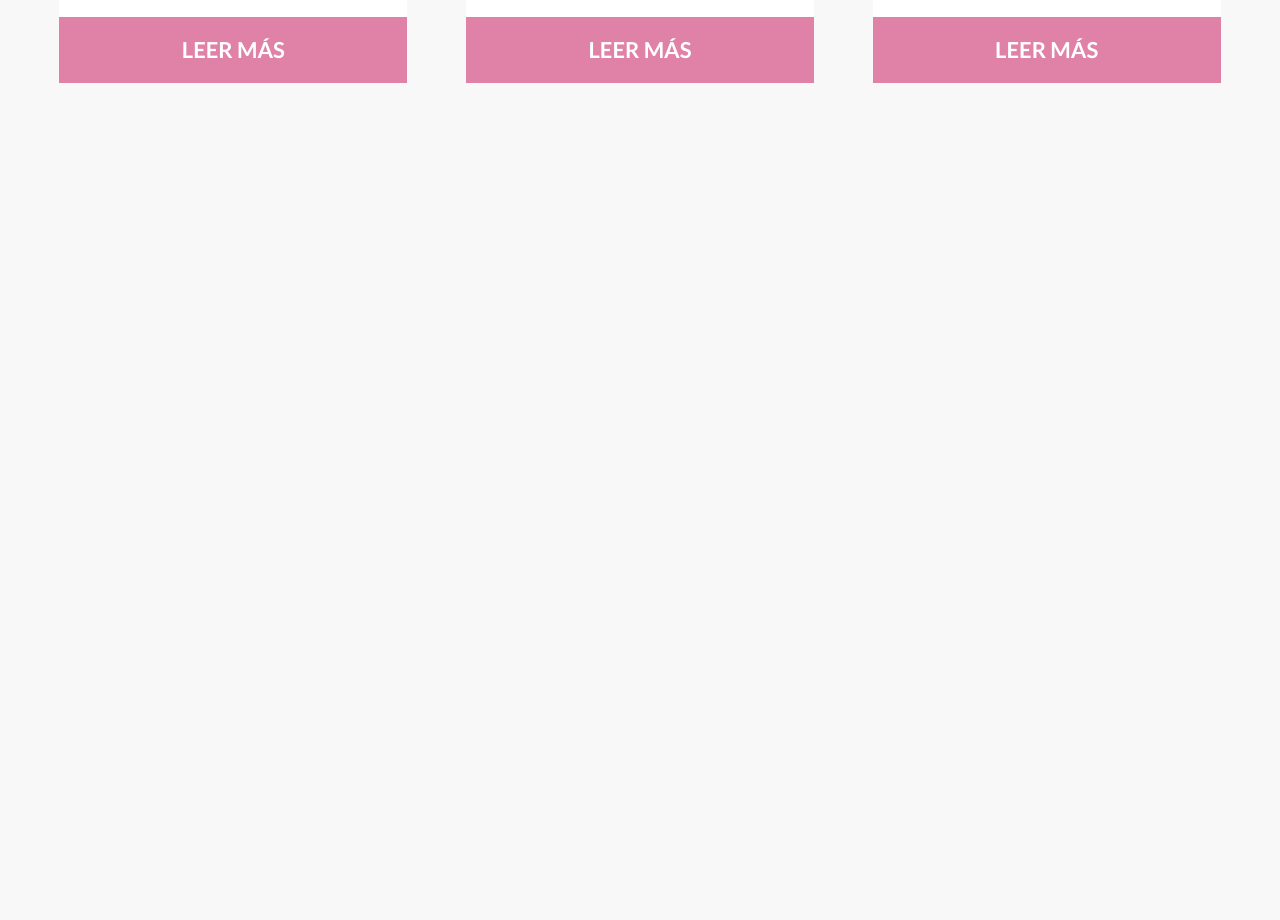
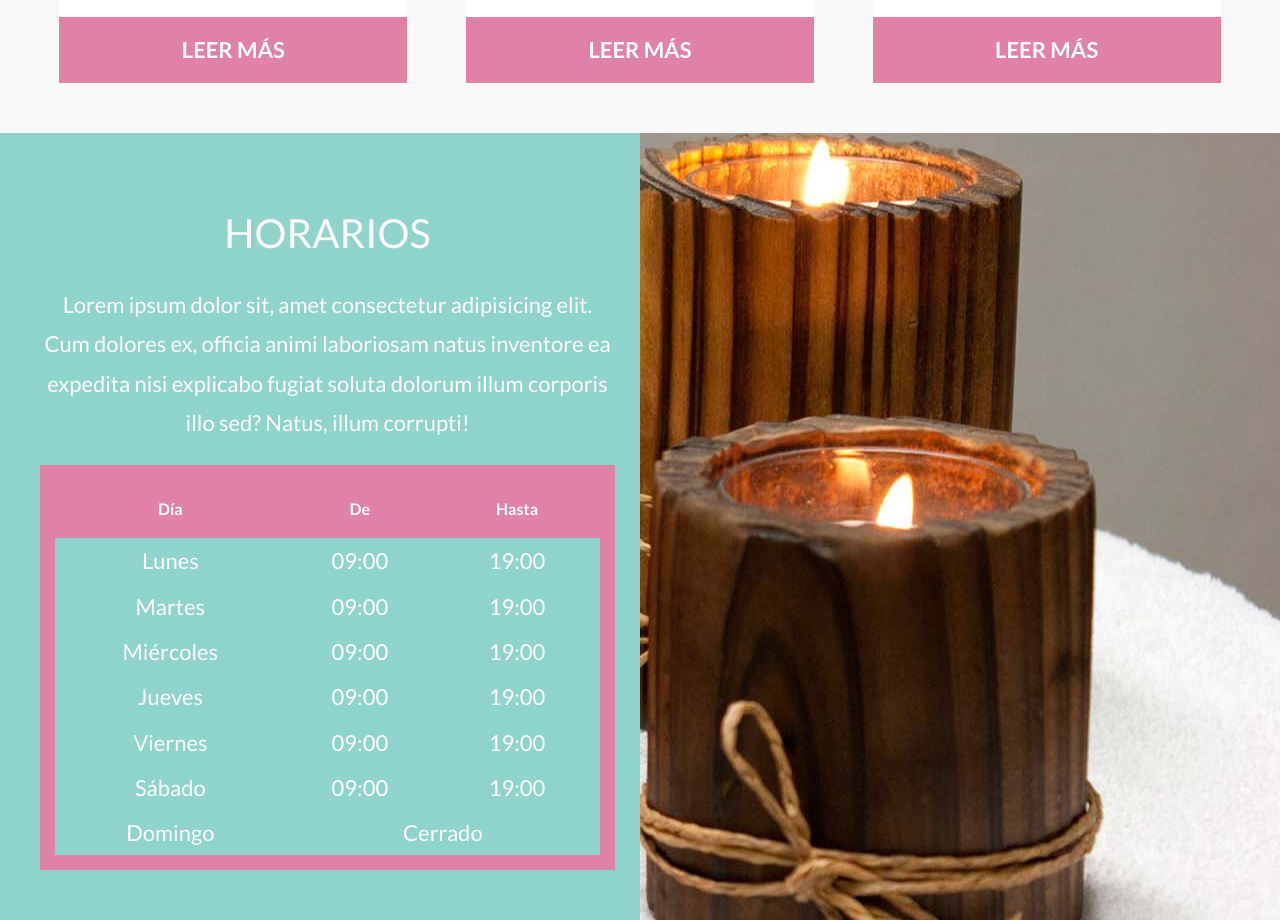
Before and after one commit to JuliGeralDev/carolina_spa, a website: page index.html in a window 1280 px wide. Shown: the part 860-1780 px from the top of the page. Before the commit the page ends 993 px from the top, so only its background shows below. Drawn offline with nearby package versions, Linux system fonts and the light colour scheme; files that its build step writes are made by us from their sources; files whose address does not match are found by name; a web font is replaced by a local one.

Commit message:
Agregando seccion horarios

```diff
--- a/index.html
+++ b/index.html
@@ -105,5 +105,66 @@
             </div>
         </div>
     </section>
+
+    <section class="horario">
+        <div class="horario__grid contenedor">
+            <div class="horario__contenido">
+                <h3 class="horario__heading">Horarios</h3>
+                <p class="horario__texto">Lorem ipsum dolor sit, amet consectetur adipisicing elit. Cum dolores ex, officia animi laboriosam natus inventore ea expedita nisi explicabo fugiat soluta dolorum illum corporis illo sed? Natus, illum corrupti!</p>
+                <table class="tabla">
+                    <thead class="tabla__thead">
+                        <tr>
+                            <th class="tabla__th">Día</th>
+                            <th class="tabla__th">De</th>
+                            <th class="tabla__th">Hasta</th
+                        </tr>
+                    </thead>
+
+                    <tbody class="tabla__tbody" >
+                        <tr class="tabla__tr">
+                            <td class="tabla__td">Lunes</td>
+                            <td class="tabla__td">09:00</td>
+                            <td class="tabla__td">19:00</td>
+                        </tr>
+
+                        <tr class="tabla__tr">
+                            <td class="tabla__td">Martes</td>
+                            <td class="tabla__td">09:00</td>
+                            <td class="tabla__td">19:00</td>
+                        </tr>
+
+                        <tr class="tabla__tr">
+                            <td class="tabla__td">Miércoles</td>
+                            <td class="tabla__td">09:00</td>
+                            <td class="tabla__td">19:00</td>
+                        </tr>
+
+                        <tr class="tabla__tr">
+                            <td class="tabla__td">Jueves</td>
+                            <td class="tabla__td">09:00</td>
+                            <td class="tabla__td">19:00</td>
+                        </tr>
+
+                        <tr class="tabla__tr">
+                            <td class="tabla__td">Viernes</td>
+                            <td class="tabla__td">09:00</td>
+                            <td class="tabla__td">19:00</td>
+                        </tr>
+
+                        <tr class="tabla__tr">
+                            <td class="tabla__td">Sábado</td>
+                            <td class="tabla__td">09:00</td>
+                            <td class="tabla__td">19:00</td>
+                        </tr>
+
+                        <tr class="tabla__tr">
+                            <td class="tabla__td">Domingo</td>
+                            <td class="tabla__td" colspan="2">Cerrado</td>
+                        </tr>
+                    </tbody>
+                </table>
+            </div>
+        </div>
+    </section>
 </body>
 </html>
--- a/src/scss/base/_mixins.scss
+++ b/src/scss/base/_mixins.scss
@@ -63,3 +63,10 @@
         font-family: v.$fuentePrincipal;
     }
 }
+
+@mixin heading{
+    text-transform: uppercase;
+    text-align: center;
+    font-weight: 400;
+    font-size: 4rem;
+}
--- /dev/null
+++ b/src/scss/ui/contenido/_horarios.scss
@@ -0,0 +1,67 @@
+@use 'base/mixins' as m;
+@use 'base/variables' as v;
+
+.horario{
+    background-image: linear-gradient(to bottom, v.$primario 0%, v.$primario 50%, transparent 50%), url(../img/bg_horarios.jpg);
+    background-repeat: no-repeat;
+    background-position: center, bottom center;
+    color: v.$blanco;
+
+    @include m.tablet{
+        background-image: linear-gradient(to right, v.$primario 0%, v.$primario 50%, transparent 50%), url(../img/bg_horarios.jpg);
+    background-position: center, top right;
+
+    }
+
+    &__grid{
+        display: grid;
+        grid-template-rows: repeat(2, 1fr);
+
+        @include m.tablet{
+            grid-template-rows: unset;
+            @include m.grid(2, 5rem);
+        }
+
+    }
+
+    &__contenido{
+        padding: 5rem 0;
+    }
+
+    &__heading{
+        @include m.heading;
+    }
+
+    &__texto{
+        font-size: 2.2rem;
+        line-height: 1.8;
+        text-align: center;
+    }
+}
+
+.tabla{
+    width: 100%;
+    border: 1.5rem solid v.$secundario;
+    text-align: center;
+    border-collapse: collapse;
+
+    &__thead{
+        background-color: v.$secundario;
+
+    }
+
+    &__th{
+        padding: 2rem;
+    }
+
+    &__tr{
+        &:hover{
+            background-color: darken(v.$primario, 10%);
+        }
+    }
+
+    &__td{
+        padding: 1rem;
+        font-size: 2.2rem;
+    }
+}
--- a/src/scss/ui/contenido/_index.scss
+++ b/src/scss/ui/contenido/_index.scss
@@ -1,2 +1,3 @@
 @forward 'bienvenida';
 @forward 'cards';
+@forward 'horarios';
```
